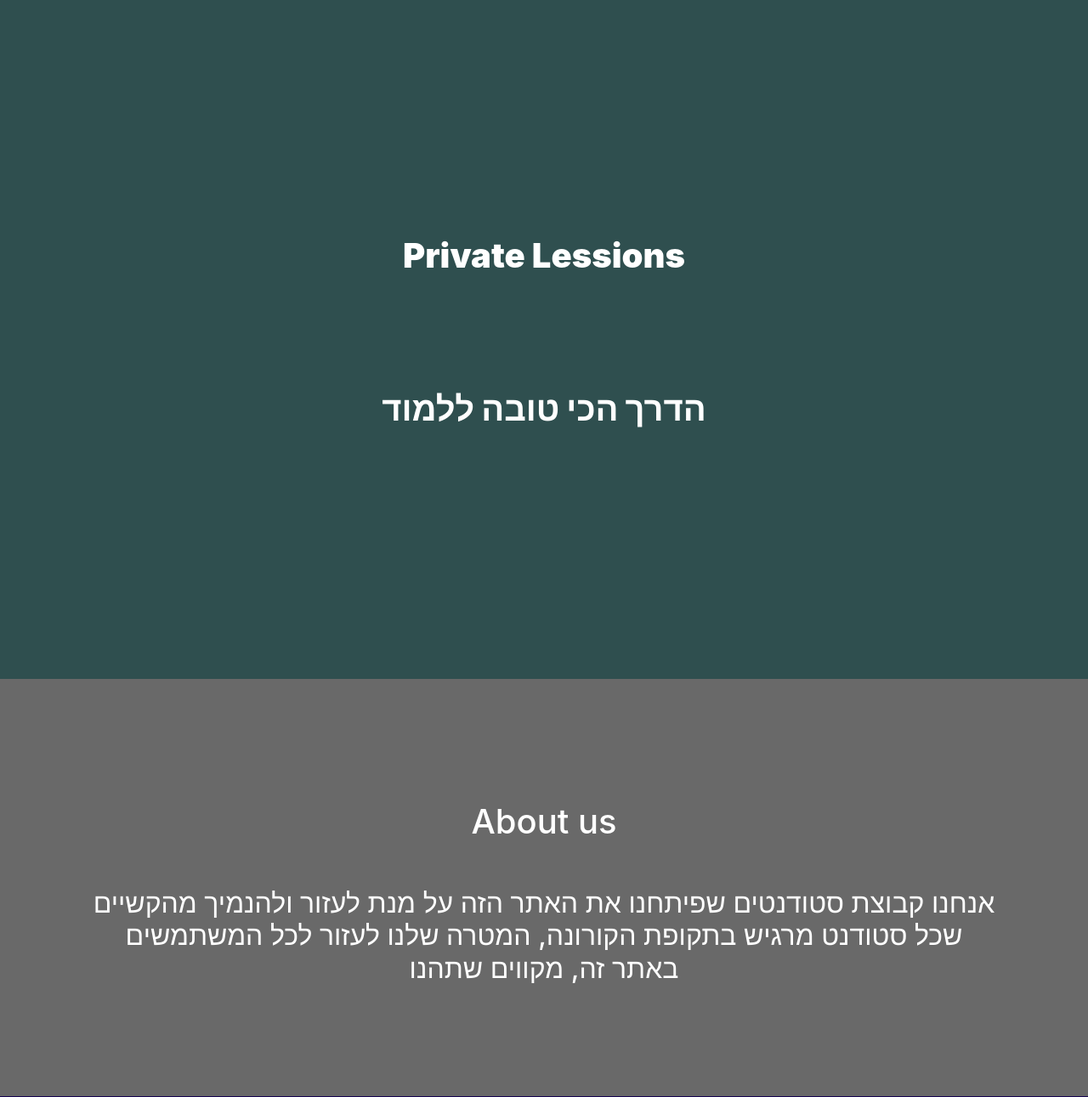
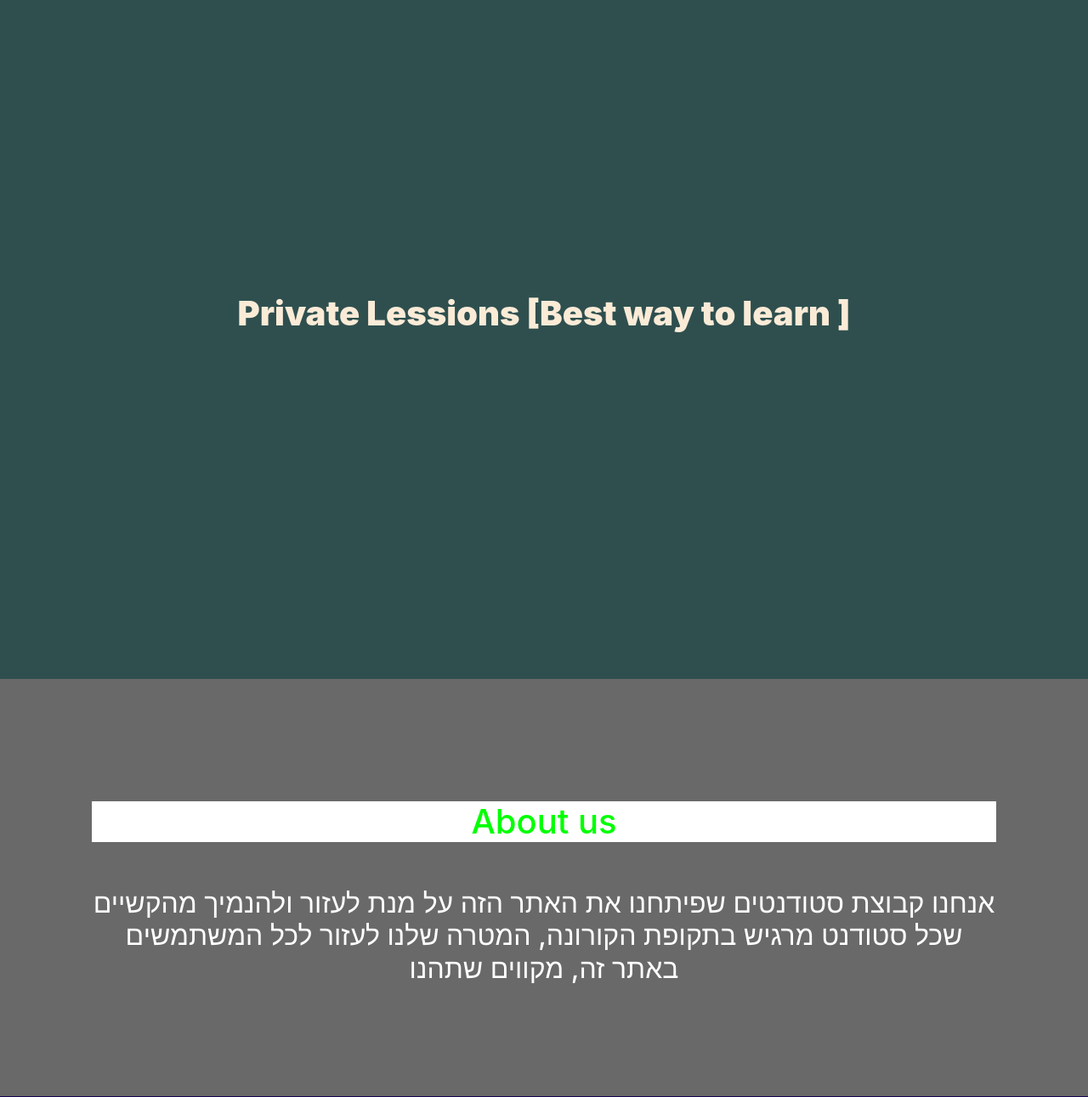
Before and after one commit to ahmadab8/Team17_Project, a Django app: page / in a window 1280 px wide. Shown: the part 91-1382 px from the top of the page at 85% size. Run offline with Django 3.2, Linux system fonts and the light colour scheme; some libraries are stand-ins or nearby versions.

```diff
--- a/lemudim1/classmanager/template/classroom/index.html
+++ b/lemudim1/classmanager/template/classroom/index.html
@@ -16,12 +16,8 @@
 <div class="banner">
 
       <div class="content">
-        <header>Private Lessions</header>
+        <header style="color: antiquewhite">Private Lessions [Best way to learn ] </header>
           <br>
-
-          <br>
-        <p>הדרך הכי טובה ללמוד </p>
-
       </div>
     </div>
 
@@ -31,7 +27,7 @@
     <div class="research">
       <div class="row">
           <div class="digital-content">
-            <h1>About us</h1>
+            <h1 style="color: lime ; background-color: white">About us</h1>
             <br>
             <h2> אנחנו קבוצת סטודנטים שפיתחנו את האתר הזה על מנת לעזור ולהנמיך מהקשיים שכל סטודנט מרגיש בתקופת הקורונה, המטרה שלנו לעזור לכל המשתמשים באתר זה, מקווים שתהנו      </h2>
 
```
